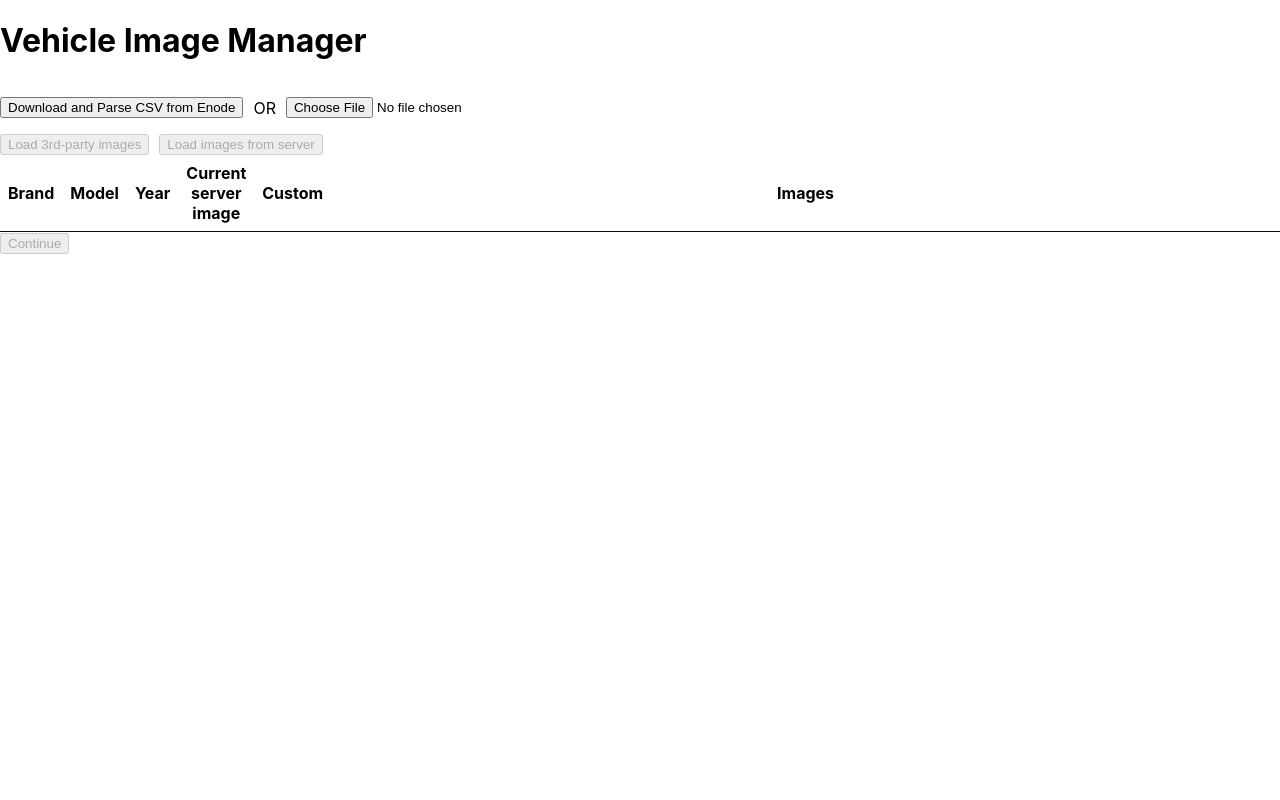
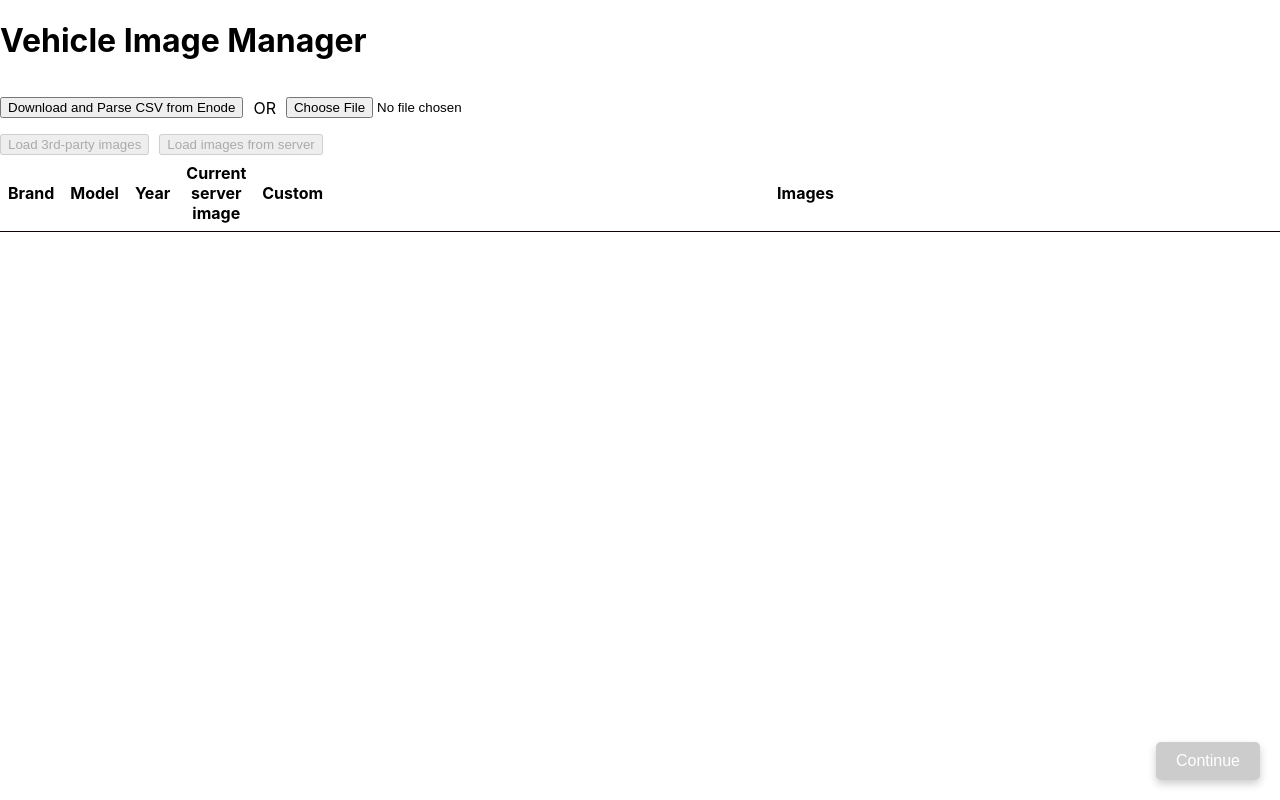
Before and after one commit to ChrissHeIs/electricco-vehicle-image-manager, a React (Create React App) app: page / in a window 1280 px wide. Built offline with nearby package versions, Linux system fonts and the light colour scheme.

Commit message:
Floating continue button

```diff
--- a/src/components/VehicleTable.css
+++ b/src/components/VehicleTable.css
@@ -27,3 +27,27 @@
     width: 100%;
     padding: 0.5rem;
   }
+
+  .pinned-button {
+    position: fixed;        /* Changed from absolute to fixed */
+    bottom: 20px;
+    right: 20px;
+    padding: 10px 20px;
+    background-color: #007BFF;
+    color: white;
+    border: none;
+    border-radius: 5px;
+    box-shadow: 0 4px 8px rgba(0, 0, 0, 0.2);
+    font-size: 16px;
+    cursor: pointer;
+    z-index: 1000;         /* Increased z-index to ensure it stays above all content */
+  }
+
+  .pinned-button:disabled {
+    background-color: #cccccc;
+    cursor: not-allowed;
+  }
+
+  .pinned-button:hover:not(:disabled) {
+    background-color: #0056b3;
+  }
--- a/src/components/VehicleTable.tsx
+++ b/src/components/VehicleTable.tsx
@@ -86,7 +86,7 @@ const VehicleTable: React.FC<VehicleTableProps> = ({ vehicles, shouldShowThirdPa
           ))}
         </tbody>
       </table>
-      <button onClick={handleContinue} disabled={imageURLsToUse.size == 0}>Continue</button>
+      <button className='pinned-button' onClick={handleContinue} disabled={imageURLsToUse.size == 0}>Continue</button>
     </div>
   );
 };
```
